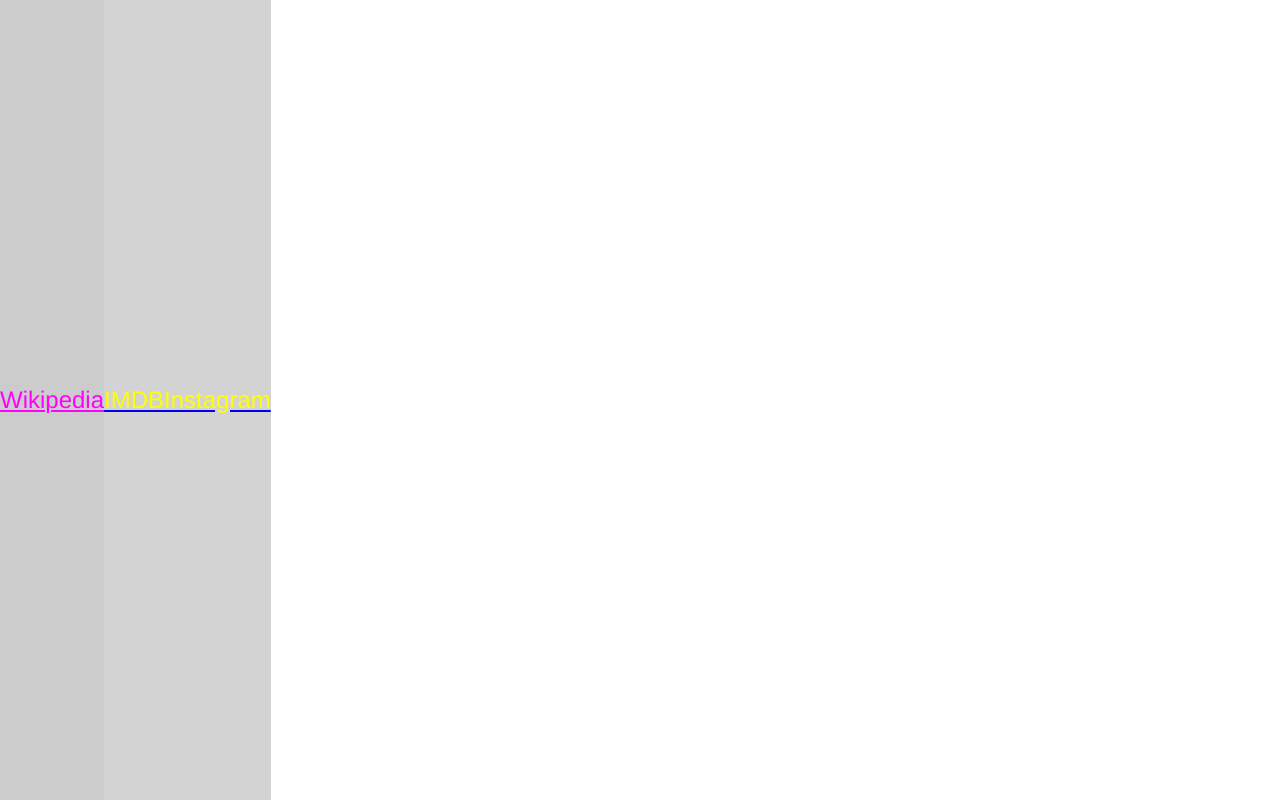
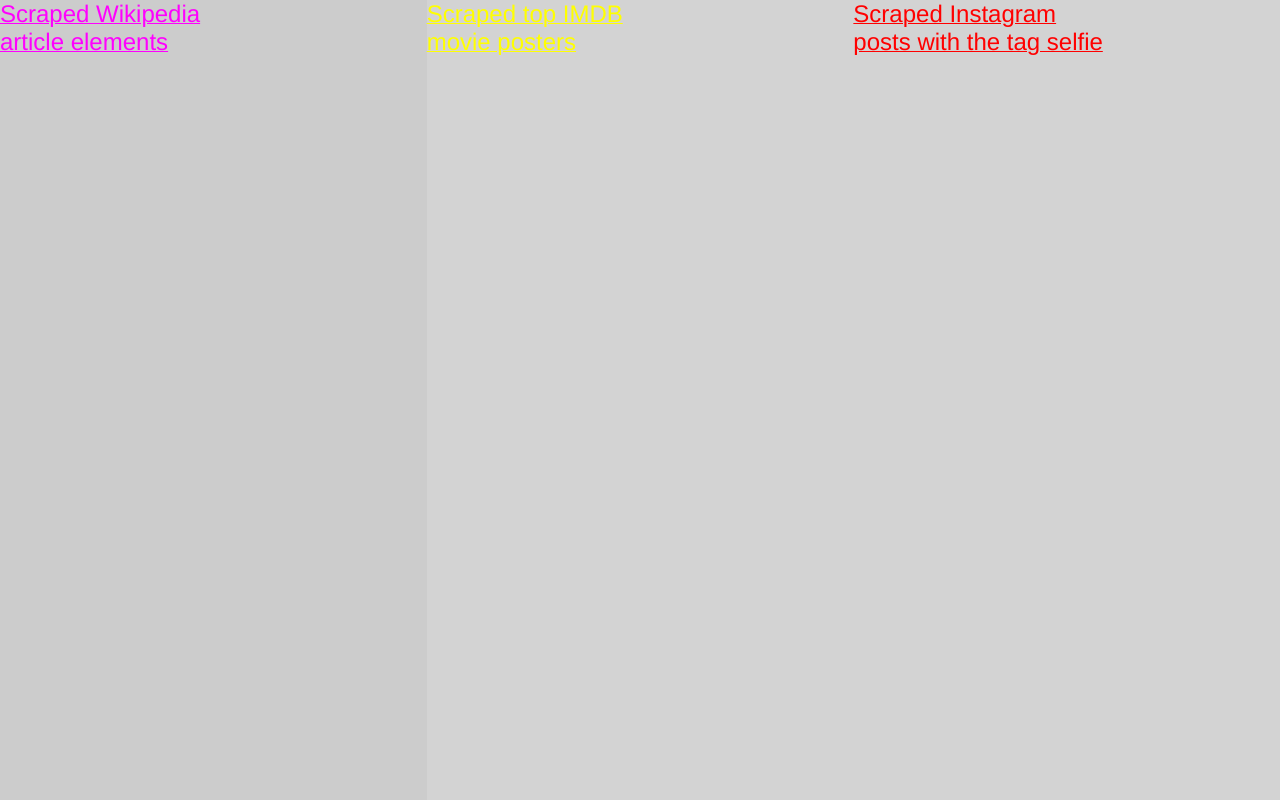
Before and after one commit to aptoptout/kabk-gd3-web-scraper-publication, a website: page index.html in a window 1280 px wide. Drawn offline with Linux system fonts and the light colour scheme.

Commit message:
:sparkles: updating app.js for having wikipedia, imdb and instagram scraper

```diff
--- a/index.html
+++ b/index.html
@@ -33,12 +33,12 @@
             color: rgb(255, 0, 255);
         }
         .red {
-            color: rgb(255, 255, 0);
+            color: rgb(255, 0, 0);
         }
     </style>
     <body>
-    <a href="wikipedia.html"><div class="link blue"><span>Wikipedia</span></div></a>
-    <a href="imdb.html"><div class="link yellow"><span>IMDB</span></div></a>
-    <a href="instagram.html"><div class="link red"><span>Instagram</span></div></a>
+    <a class="link blue" href="wikipedia.html"><div><span>Scraped Wikipedia<br> article elements</span></div></a>
+    <a class="link yellow" href="imdb.html"><div><span>Scraped top IMDB<br> movie posters</span></div></a>
+    <a class="link red" href="instagram.html"><div><span>Scraped Instagram<br> posts with the tag selfie</span></div></a>
     </body>
 </html>
```
